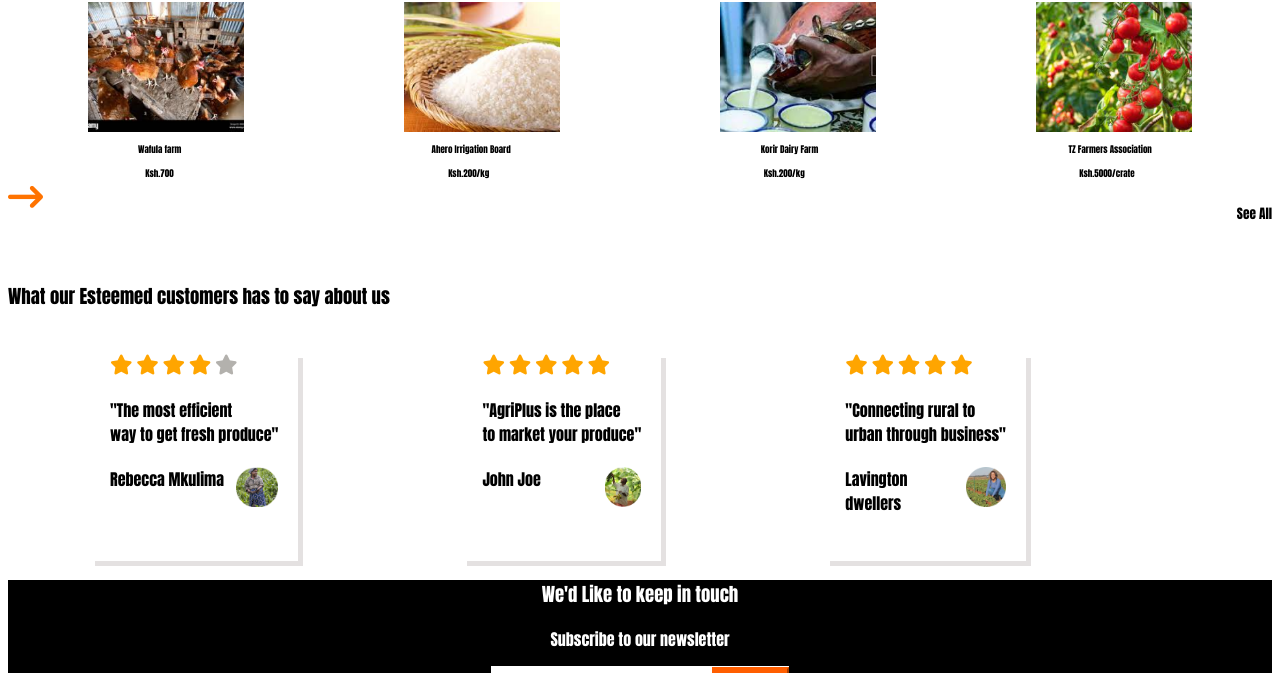
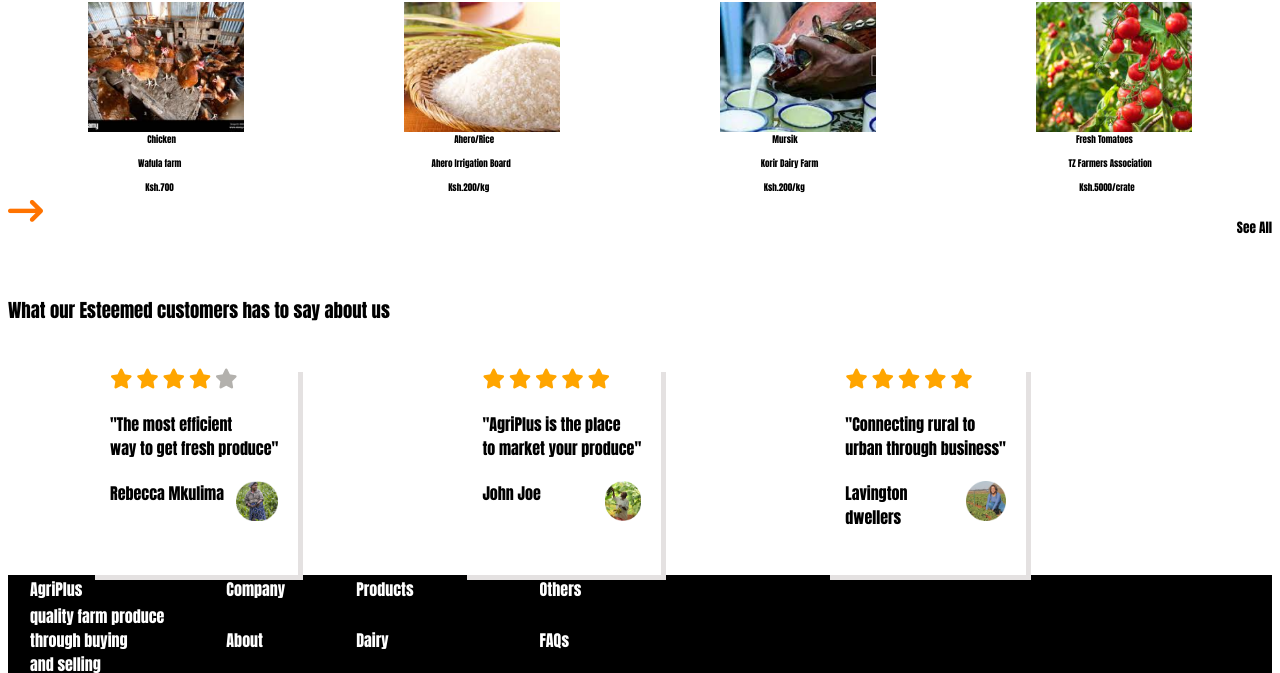
Before and after one commit to Aluoch111/Agriplus, a plain HTML site: page index.html in a window 1280 px wide. Shown: the part 1606-2279 px from the top of the page. Drawn offline with Linux system fonts and the light colour scheme.

Commit message:
html edit

```diff
--- a/index.html
+++ b/index.html
@@ -79,12 +79,12 @@
                 <img src="./assets/Imagesfile/Rectangle 8.png" alt="mursik" height="130px">
                 <img src="./assets/Imagesfile/Rectangle 9.png" alt="cherry tomatoes" height="130px">
              </div>
-                            <!-- <div id="h6">
+                            <div id="h6">
                                 <strong>Chicken</strong>
                                 <strong>Ahero/Rice</strong>
                                 <strong>Mursik</strong>
                                 <strong>Fresh Tomatoes</strong>
-                            </div> -->
+                            </div>
                             <div id="em">
                                 <em>Wafula farm</em>
                                 <em>Ahero Irrigation Board</em>
@@ -136,11 +136,11 @@
         </div>
                 <br>
     </div>
-    <div id="info">
+    <!-- <div id="info">
                <h3>We'd Like to keep in touch</h3>
                <p>Subscribe to our newsletter</p>
                <em>Enter your email address<button>Subscribe</button></em>
-        </div>
+        </div> -->
             <div id="info">
                 <table>
                     <tr>
```
